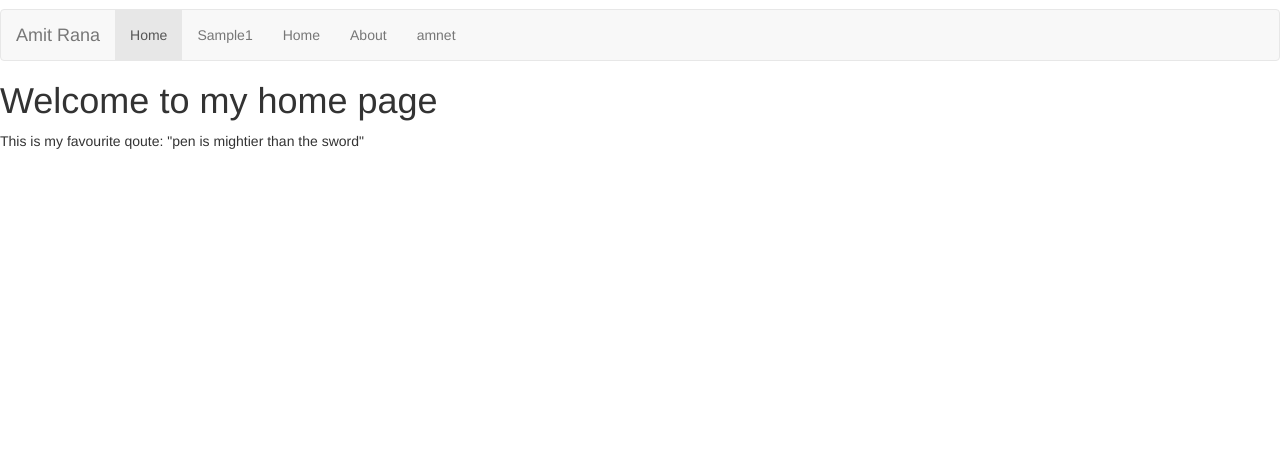
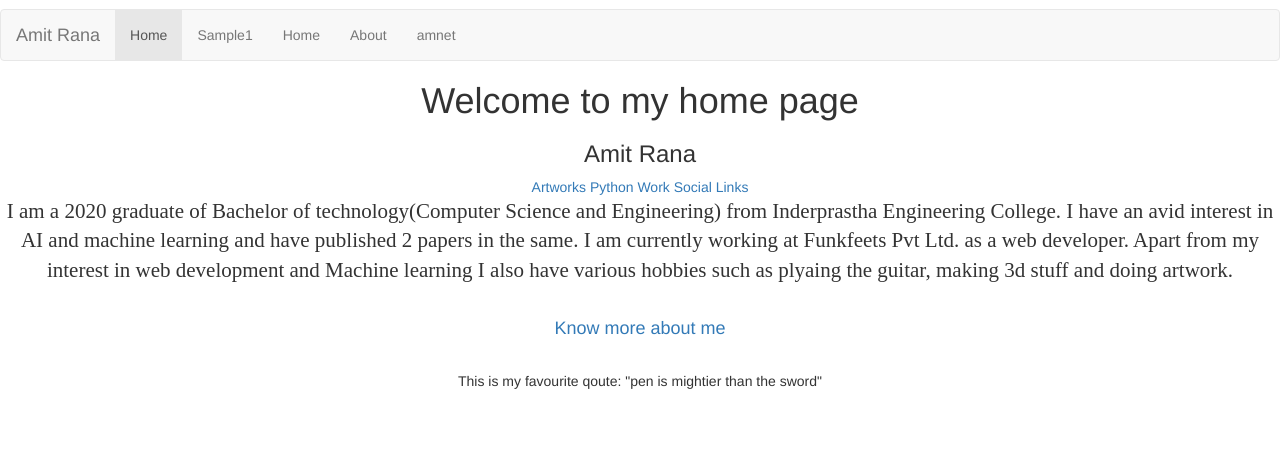
Before and after one commit to dstreta47/amnet, a Flask app: page / in a window 1280 px wide. Shown: the part 351-800 px from the top of the page. Run offline with Flask 2, Linux system fonts and the light colour scheme; some libraries are stand-ins or nearby versions.

Commit message:
seventh-commit

```diff
--- a/templates/home.html
+++ b/templates/home.html
@@ -3,12 +3,53 @@
   <head>
     <meta charset="utf-8">
     <title>Amit Rana</title>
+    <!-- start of insert code-->
+    <meta name="viewport" content="width=device-width, initial-scale=1, shrink-to-fit=no">
+    <meta name="description" content="">
+    <meta name="author" content="">
+    <link rel="icon" href="/docs/4.0/assets/img/favicons/favicon.ico">
+
+    <title>Cover Template for Bootstrap</title>
+
+    <link rel="canonical" href="https://getbootstrap.com/docs/4.0/examples/cover/">
+
+    <!-- Bootstrap core CSS -->
+    <link href="../../dist/css/bootstrap.min.css" rel="stylesheet">
+
+    <!-- Custom styles for this template -->
+    <link href="cover.css" rel="stylesheet">
+    <!-- end of insert code-->
   </head>
   <body>
         {% extends "template.html" %}
         {% block content %}
+
+
     <h1> Welcome to my home page
     </h1>
+    <!--start of extra code-->
+    <body class="text-center">
+
+      <div class="cover-container d-flex h-100 p-3 mx-auto flex-column">
+        <header class="masthead mb-auto">
+          <div class="inner">
+            <h3 class="masthead-brand">Amit Rana</h3>
+            <nav class="nav nav-masthead justify-content-center">
+              <a class="nav-link active" href="#">Artworks</a>
+              <a class="nav-link" href="#">Python Work</a>
+              <a class="nav-link" href="#">Social Links</a>
+            </nav>
+          </div>
+        </header>
+
+        <main role="main" class="inner cover">
+          <p class="lead", style="font-family:Palatino-Linotype", size="2px"> I am a 2020 graduate of Bachelor of technology(Computer Science and Engineering) from Inderprastha Engineering College. I have an avid interest in AI and machine learning and have published 2 papers in the same. I am currently working at Funkfeets Pvt Ltd. as a web developer. Apart from my interest in web development and Machine learning I also have various hobbies such as plyaing the guitar, making 3d stuff and doing artwork.</p>
+          <p class="lead">
+            <a href="sample1.html" class="btn btn-lg btn-secondary">Know more about me</a>
+          </p>
+        </main>
+    <!--end of extra code-->
+
     <p> This is my favourite qoute: "pen is mightier than the sword"</p>
         {% endblock %}
 </body>
```
